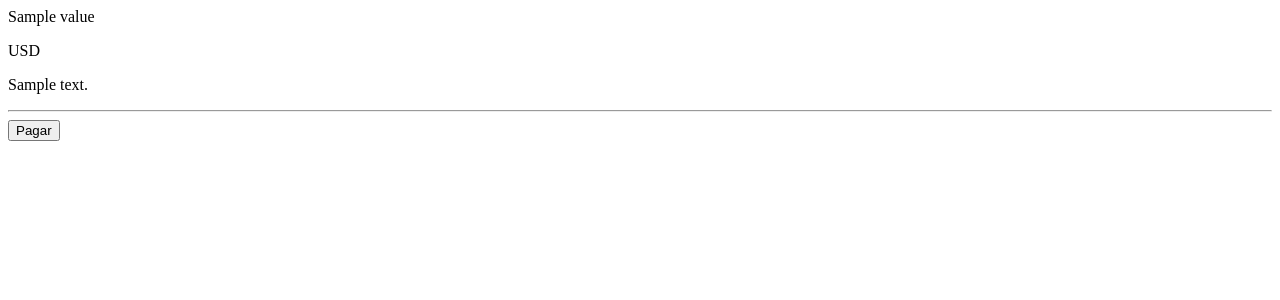
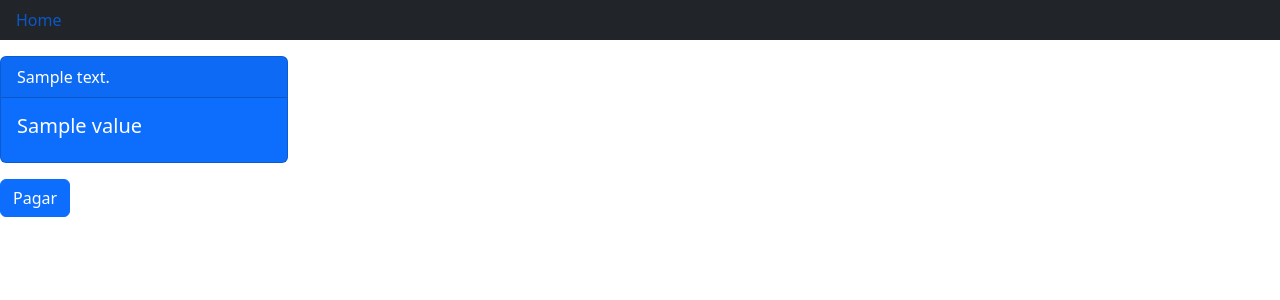
Before and after one commit to HeitorLouzeiro/crud-mercadopago-client, a Django app: template payments/templates/payments/pages/checkoutpro.html in a window 1280 px wide. Shown: the top 300 px of the page. Run offline with Django 3.2, Linux system fonts and the light colour scheme; the template is opened without the code that fills it: most values are stand-ins (such as "Sample title", 1, 10 or a date in 2020).

Commit message:
Added boostrap in the project.

```diff
--- a/payments/templates/payments/pages/checkoutpro.html
+++ b/payments/templates/payments/pages/checkoutpro.html
@@ -1,12 +1,38 @@
+<!DOCTYPE html>
+<html lang="en">
+<head>
+    <meta charset="UTF-8">
+    <meta http-equiv="X-UA-Compatible" content="IE=edge">
+    <meta name="viewport" content="width=device-width, initial-scale=1.0">
+    <title>Checkout pro</title>
+    <link href="https://cdn.jsdelivr.net/npm/bootstrap@5.2.3/dist/css/bootstrap.min.css" rel="stylesheet">
+</head>
+<body>
+    <ul class="nav text-bg-dark mb-3">
+        <li class="nav-item">
+          <a class="nav-link active" aria-current="page" href="#">Home</a>
+        </li>
+    </ul>
     <form action="{% url 'checkoutproselectedproducts' %}" method="post">
         {% csrf_token %}
+        <div class="row row-cols-1 row-cols-md-3 g-4">
             {% for product  in products %}
-        <p>{{product.value}}</p>
-        <p>{{product.currency}}</p>
-        <p>{{product.description}}</p>
-        <hr>
+                <div class="col">
+                    <div class="card text-bg-primary mb-3" style="max-width: 18rem;">
+                        <div class="card-header">{{product.description}}
+                        </div>
+                        <div class="card-body">
+                            <h5 class="card-title">{{product.value}}</h5>
+                        </div>
+                    </div>
+                </div>
             {% endfor %}
-    <button>
+            </div>
+        <button class="btn btn-primary">
             Pagar
         </button>
     </form>
+</body>
+<script src="https://cdn.jsdelivr.net/npm/@popperjs/core@2.11.6/dist/umd/popper.min.js"></script>
+<script src="https://cdn.jsdelivr.net/npm/bootstrap@5.2.3/dist/js/bootstrap.bundle.min.js"></script>
+</html>
```
Lines whose indentation alone changed are shown as unchanged.
